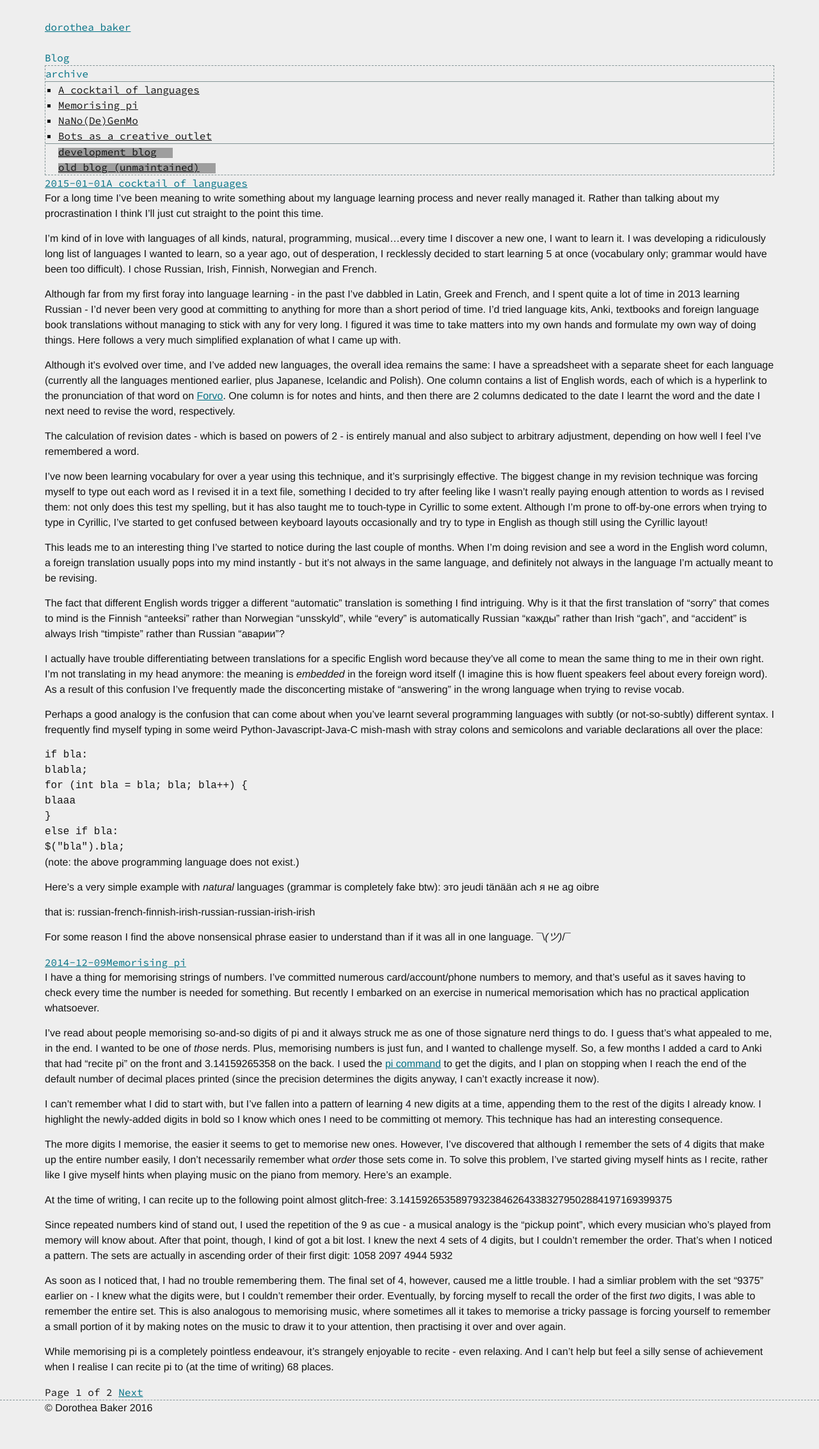
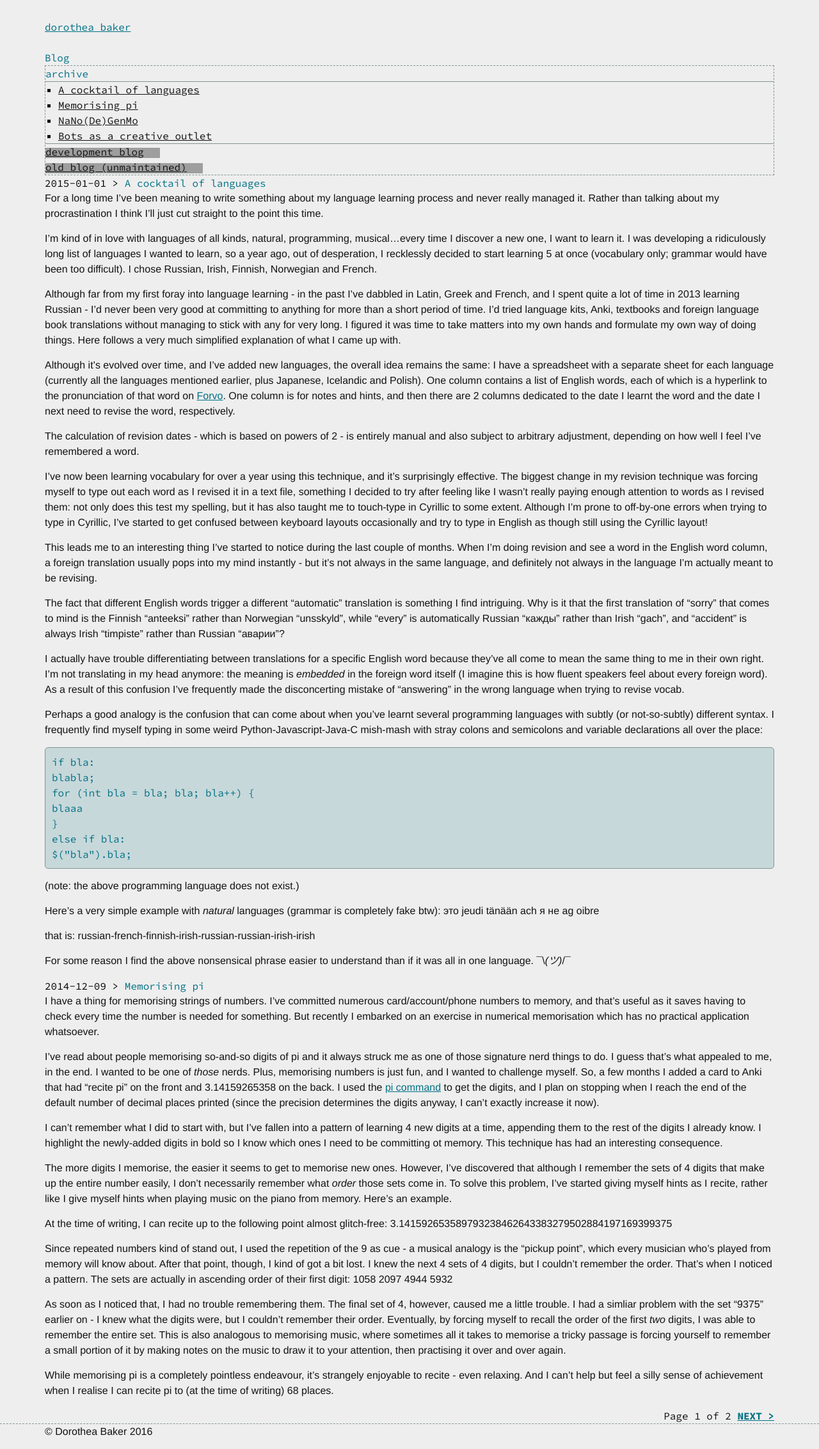
Before and after one commit to d-baker/navsite, a Jekyll site: the page built from blog/index.html, in a window 1280 px wide. Shown: the whole page at 64% size. Built offline with Jekyll 4.4.1, drawn with Linux system fonts in a browser that asks for light colours; nearby versions of some CDN libraries; the list of posts is cut into pages by our own code; comment, search, counter and statistics services are not loaded; before the commit the page ends 2228 px from its top, so only the background shows below that; grey boxes are pictures that could not be loaded.

Commit message:
finish migrating blog.scs

```diff
--- a/_sass/blog.scss
+++ b/_sass/blog.scss
@@ -1,3 +1,61 @@
+.col1 .blogpost, .blogpost .col1, .blogpost {
+
+	h2.post-title {
+		font-weight: normal;
+		line-height: 1.5em;
+
+		a {
+	   	 	text-decoration: none;
+	    	color: $defaultHighlight;
+
+			.timestamp {
+				font-family: "Source Code Pro";
+			    font-weight: normal;
+			    color: black;
+
+			    &:after {
+			        content: " > ";
+			    }
+			}
+		}
+	}
+
+}
+
+
+code {
+	font-family: "Source Code Pro", monospace;
+	border-radius: 5px;
+	border: 1px solid $batcolor;
+	padding: 10px;
+	display: block;
+	margin-bottom: 15px;
+	color: $highlightBlue;
+	background: $batcolor + #444444;
+}
+
+
+.pagination {
+	float: right;
+
+	a {
+		display: inline-block;
+		color: $highlightBlue;
+		text-decoration: underline;
+		font-weight: bold;
+		text-transform: uppercase;
+
+		&.previous:before {
+			content: "< ";
+		}
+		&.next:after {
+			content: " >";
+		}
+	}
+}
+
+
+
 @media (min-width: 1300px) {
 
 	.post-header {
@@ -18,79 +76,21 @@
 		}
 
 		h2.post-title {
-		    display: inline;
-		    font-weight: normal;
-		    line-height: 1.5em;
+			margin-top: 0;
 
 		    a {
-		   	 	text-decoration: none;
-		    	color: $defaultHighlight;
-
 				&:hover {
 					text-decoration: underline;
 				}
 
 				.timestamp {
-					font-family: "Source Code Pro";
-				    display: inline;
-				    font-weight: normal;
-				    color: black;
 					font-size: 25px;
+				}
 
-				    &:after {
-				        content: " > ";
-				    }
-				}
 			}
 
 		}
 
 	}
 
-	.year {
-	    color: $highlightBlue;
-	    font-weight: normal;
-	    &:after {
-	        content: " <";
-	    }
-	    &:hover {
-	        cursor: pointer;
-	        text-decoration: underline;
-	    }
-	}
-
-	.months {
-	    display: none;
-	}
-
-	.pagination {
-		float: right;
-
-		a {
-			display: inline-block;
-			color: $highlightBlue;
-			text-decoration: underline;
-			font-weight: bold;
-			text-transform: uppercase;
-
-			&.previous:before {
-				content: "< ";
-			}
-			&.next:after {
-				content: " >";
-			}
-		}
-	}
-
-	code {
-		font-family: "Source Code Pro", monospace;
-		border-radius: 5px;
-		border: 1px solid $batcolor;
-		padding: 10px;
-		display: block;
-		margin-bottom: 15px;
-		color: $highlightBlue;
-		background: $batcolor + #444444;
-	}
-
 }
--- a/css/main.scss
+++ b/css/main.scss
@@ -168,12 +168,14 @@ ul {
     a {
         color: $fg;
     }
+
+    ul.sidebar-extra {
+        border-top: 1px solid $batcolor;
+        list-style-type: none;
+        padding-left: 0;
+    }
 }
 
-ul.sidebar-extra {
-    border-top: 1px solid $batcolor;
-    list-style-type: none;
-}
 
 #contact-sidebar {
     ul {
```
